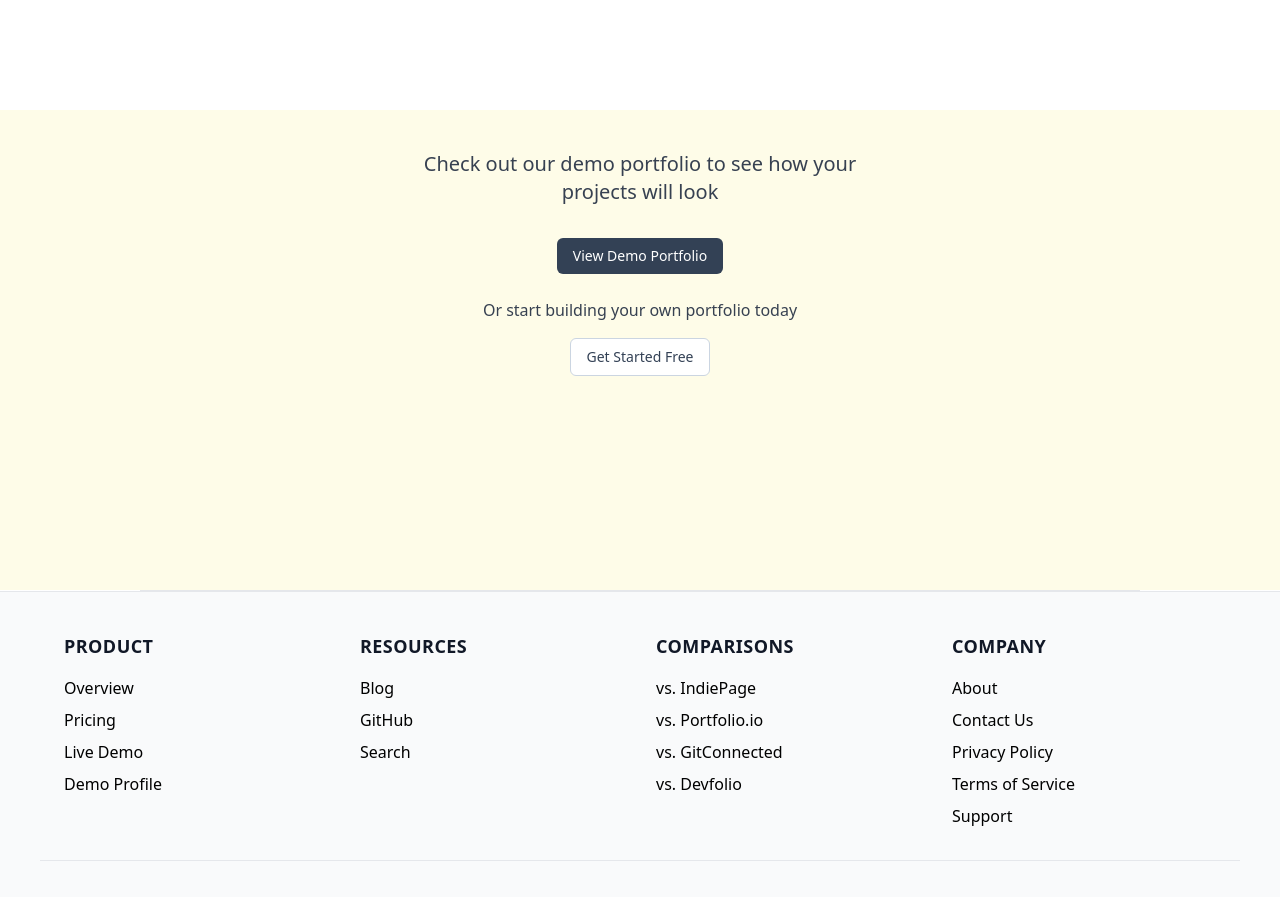
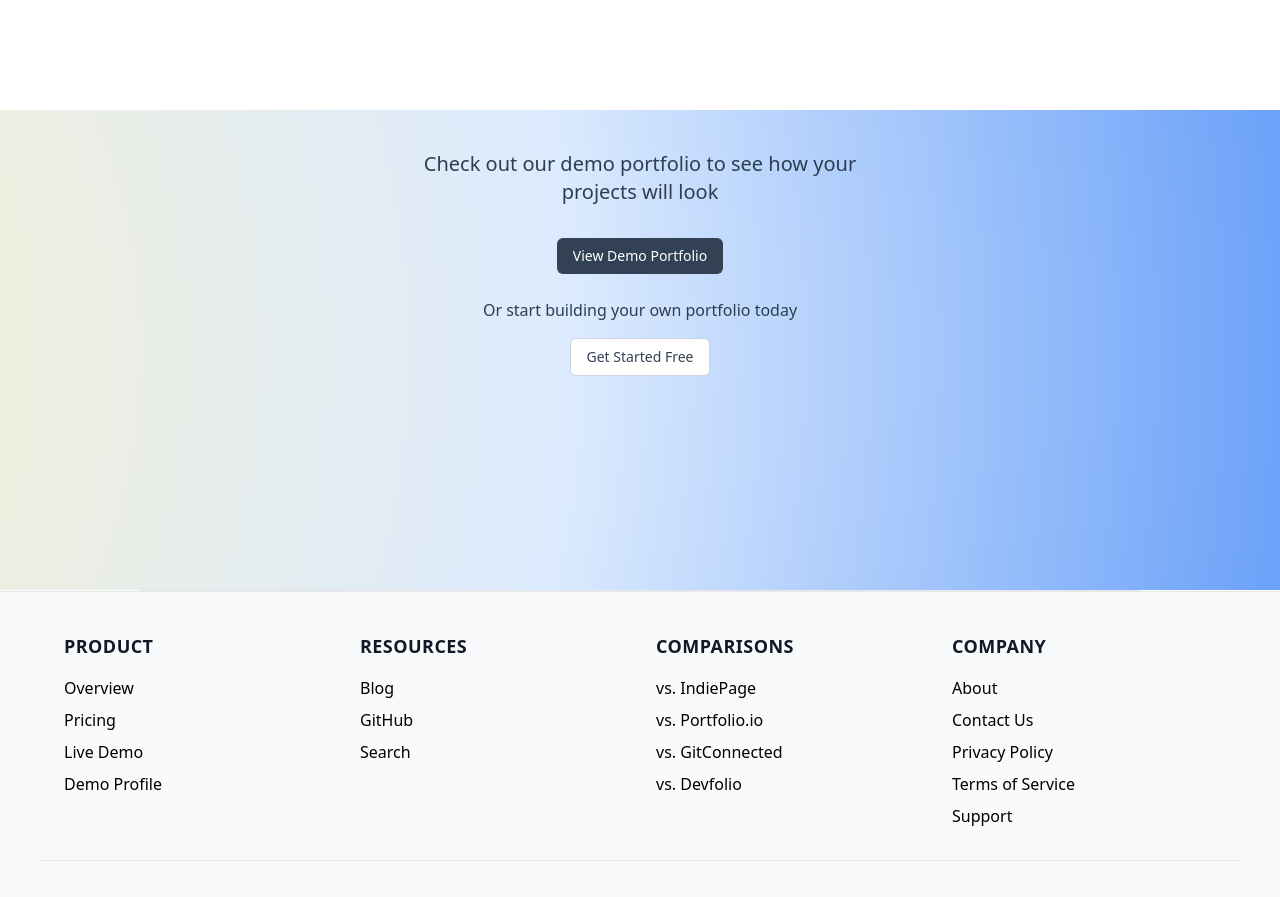
Before and after one commit to tanDivina/vibesfol.io, a SvelteKit app: page / in a window 1280 px wide. Shown: the part 3679-4576 px from the top of the page. Built offline with nearby package versions, Linux system fonts and the light colour scheme.

Commit message:
Add interactive gradient effect to bottom section

```diff
--- a/src/routes/(marketing)/+page.svelte
+++ b/src/routes/(marketing)/+page.svelte
@@ -529,8 +529,18 @@
   </div>
 </div>
 
-<div class="min-h-[60vh] mt-12" style="background-color: #fefce8; color: #374151;">
-  <div class="text-center pb-16 pt-4 px-4 text-gray-700">
+<div
+  class="min-h-[60vh] mt-12 interactive-gradient animate-gradient-slow"
+  style="--mouse-x: 50%; --mouse-y: 50%"
+  onmousemove={(e) => {
+    const rect = e.currentTarget.getBoundingClientRect()
+    const mouseX = ((e.clientX - rect.left) / rect.width) * 100
+    const mouseY = ((e.clientY - rect.top) / rect.height) * 100
+    e.currentTarget.style.setProperty('--mouse-x', `${mouseX}%`)
+    e.currentTarget.style.setProperty('--mouse-y', `${mouseY}%`)
+  }}
+>
+  <div class="text-center pb-16 pt-4 px-4" style="color: #2c3e50;">
     <div class="max-w-lg mx-auto text-center">
       <div class="mt-6 text-lg md:text-xl">
         Check out our demo portfolio to see how your projects will look
```
